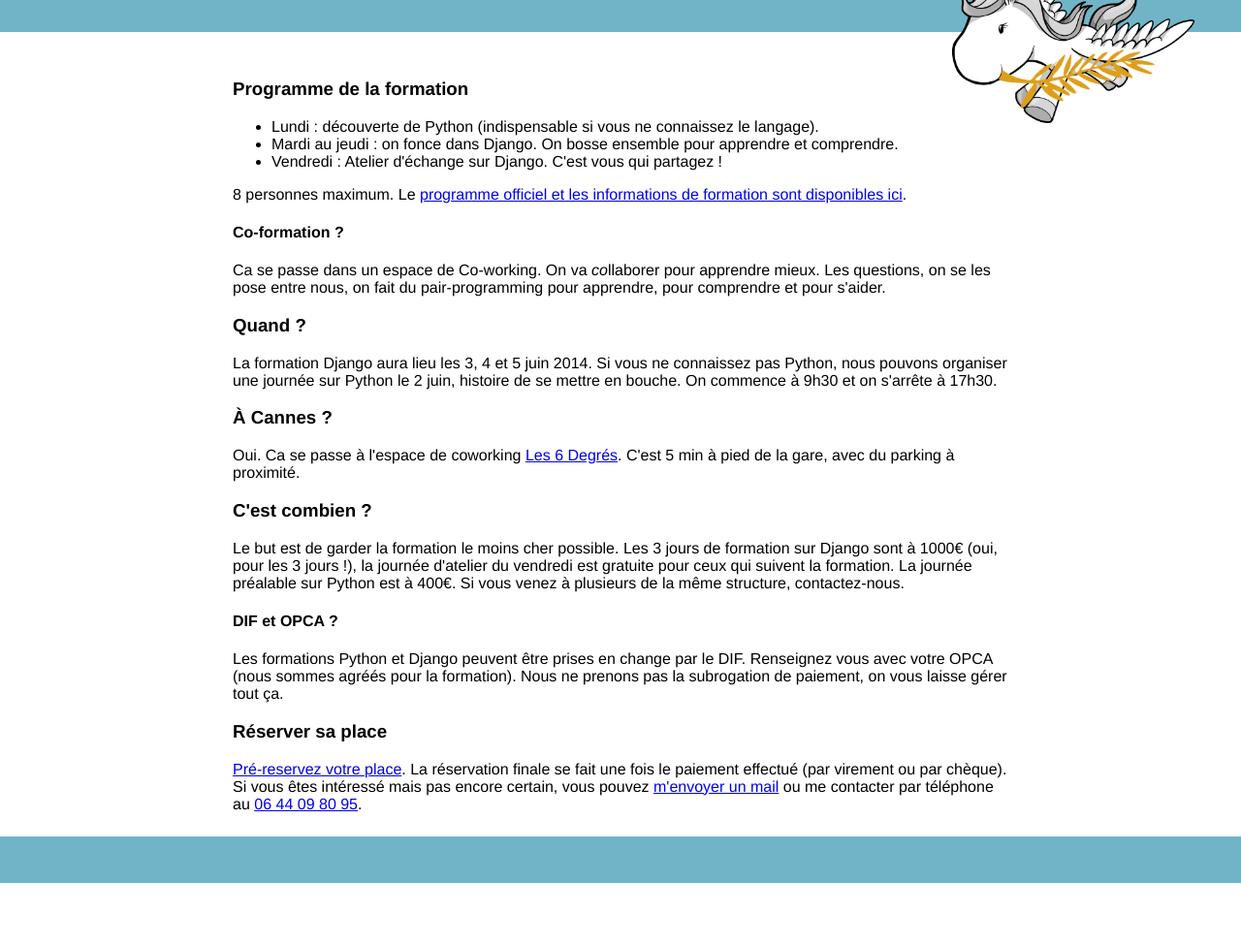
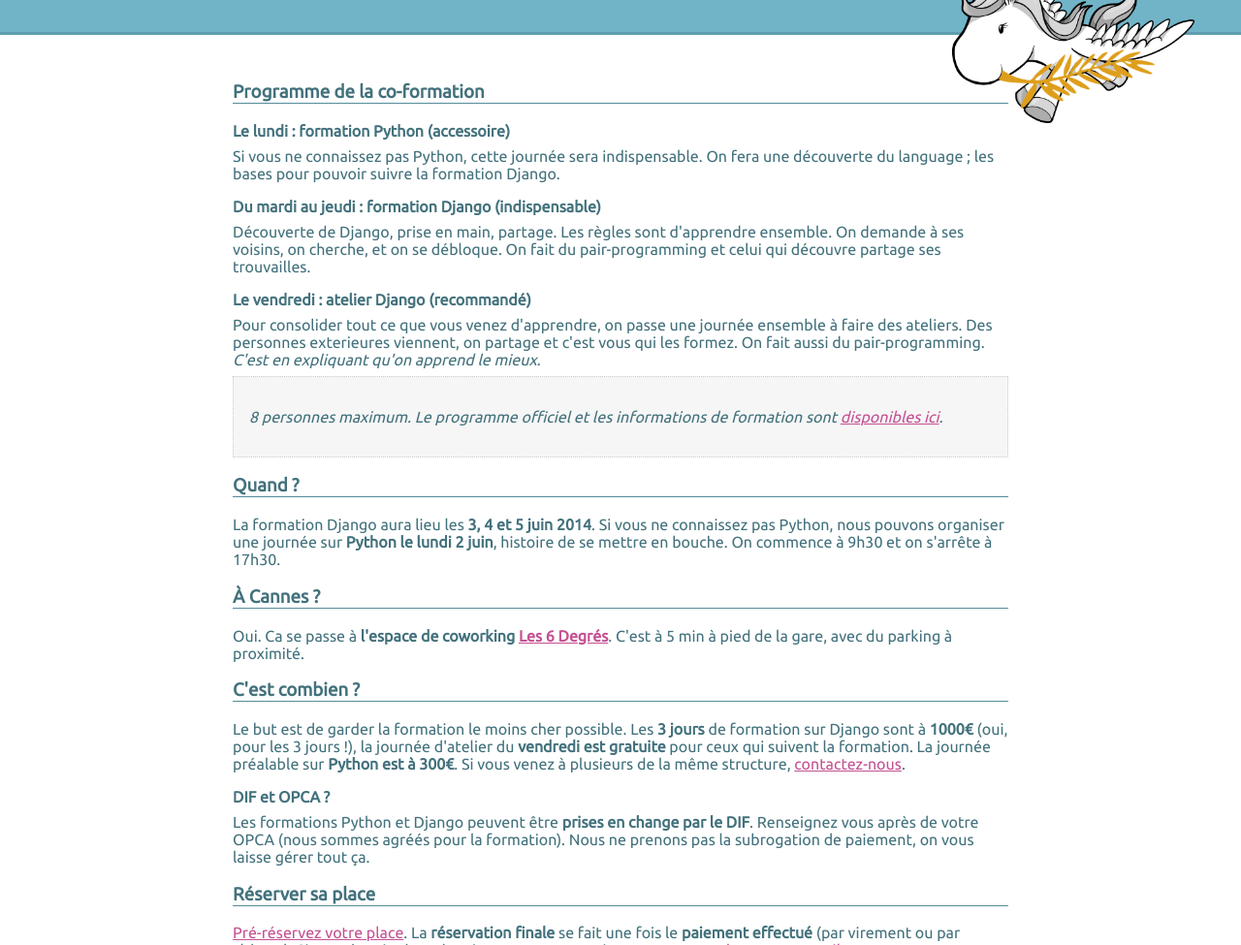
Before and after one commit to scopyleft/workshop, a plain HTML site: page index.html in a window 1280 px wide. Shown: the part 146-1121 px from the top of the page at 97% size. Before the commit the page ends 1057 px from the top, so only its background shows below. Drawn offline with Linux system fonts and the light colour scheme; a web font is replaced by a local one.

Commit message:
updated program and css

```diff
--- /dev/null
+++ b/css/Ubuntu.css
@@ -0,0 +1,6 @@
+@font-face {
+  font-family: 'Ubuntu';
+  font-style: normal;
+  font-weight: 400;
+  src: local('Ubuntu'), url(Ubuntu.ttf) format('truetype');
+}
--- a/css/main.css
+++ b/css/main.css
@@ -2,14 +2,16 @@ html {
     text-align: center;
 }
 body {
-    font-family: Droid Serif, Helvetica, Serif;
+    font-family: Ubuntu, Helvetica, Serif;
     margin: auto;
     text-align: left;
+    color: #42717C;
 }
 
 header {
     padding: 3em;
     margin-bottom: 3em;
+    border-bottom: 3px solid #609EAF;
 }
 
 header, footer {
@@ -34,7 +36,18 @@ h1, h2 {
     margin: 0;
 }
 
-h2 {
+h3 {
+    border-bottom: 1px solid #548B99;
+}
+h4 {
+    margin: 1em 0 0 0;
+    font-size: 1em;
+}
+p {
+    margin: .5em 0;
+}
+a {
+    color: #C45092;
 }
 
 header > img {
@@ -47,3 +60,11 @@ main {
     max-width: 800px;
     margin: auto;
 }
+
+blockquote {
+    font-style: italic;
+    margin: 0;
+    background-color: #f6f6f6;
+    padding: 2em 1em;
+    border: 1px dotted #ccc;
+}
--- a/index.html
+++ b/index.html
@@ -3,7 +3,7 @@
 <head>
     <meta charset="utf-8" />
     <title>Co-Formation Django/Python à Cannes - du 2 au 6 juin 2014</title>
-    <link href="http://fonts.googleapis.com/css?family=Droid+Serif" rel="stylesheet" type="text/css" />
+    <link href="css/Ubuntu.css" rel="stylesheet" type="text/css" />
     <link href="css/main.css" rel="stylesheet" type="text/css" />
     <meta name="description" content="Formation initiation Django à Cannes et formation Python." />
 </head>
@@ -14,52 +14,54 @@
         <img src="images/pony-cannes.png" alt="Django Pony Cannes 2014" />
     </header>
     <main>
-        <h3 id="django-python">Programme de la formation</h3>
+        <h3 id="django-python">Programme de la co-formation</h3>
+        <h4>Le lundi : formation Python (accessoire)</h4>
         <p>
-            <ul>
-                <li>Lundi : découverte de Python (indispensable si vous ne connaissez le langage).</li>
-                <li>Mardi au jeudi : on fonce dans Django. On bosse ensemble pour apprendre et comprendre.</li>
-                <li>Vendredi : Atelier d'échange sur Django. C'est vous qui partagez !</li>
-            </ul>
+            Si vous ne connaissez pas Python, cette journée sera indispensable. On fera une découverte du language ; les bases pour pouvoir suivre la formation Django.</p>
+        <p>
+        <h4>Du mardi au jeudi : formation Django (indispensable)</h4>
+        <p>
+            Découverte de Django, prise en main, partage. Les règles sont d'apprendre ensemble. On demande à ses voisins, on cherche, et on se débloque. On fait du pair-programming et celui qui découvre partage ses trouvailles.
         </p>
+        <h4>Le vendredi : atelier Django (recommandé)</h4>
         <p>
-            8 personnes maximum. Le <a href="http://scopyleft.fr/formation/django/">programme officiel et les informations de formation sont disponibles ici</a>.
+            Pour consolider tout ce que vous venez d'apprendre, on passe une journée ensemble à faire des ateliers. Des personnes exterieures viennent, on partage et c'est vous qui les formez. On fait aussi du pair-programming.<br />
+            <cite>C'est en expliquant qu'on apprend le mieux.</cite></p>
         </p>
-        <h4>Co-formation ?</h4>
-        <p>
-            Ca se passe dans un espace de <en>Co-</en>working. On va <em>co</em>llaborer pour apprendre mieux. Les questions, on se les pose entre nous, on fait du pair-programming pour apprendre, pour comprendre et pour s'aider.
-        </p>
+        <blockquote>
+            8 personnes maximum. Le programme officiel et les informations de formation sont <a href="http://scopyleft.fr/formation/django/">disponibles ici</a>.
+        </blockquote>
 
         <h3 id="dates">Quand ?</h3>
         <p>
-            La formation Django aura lieu les 3, 4 et 5 juin 2014.
-            Si vous ne connaissez pas Python, nous pouvons organiser une journée sur Python le 2 juin, histoire de se mettre en bouche.
+            La formation Django aura lieu les <strong>3, 4 et 5 juin 2014</strong>.
+            Si vous ne connaissez pas Python, nous pouvons organiser une journée sur <strong>Python le lundi 2 juin</strong>, histoire de se mettre en bouche.
             On commence à 9h30 et on s'arrête à 17h30.
         </p>
 
         <h3 id="cannes">À Cannes ?</h3>
         <p>
-            Oui. Ca se passe à l'espace de coworking <a href="http://les6degres.com/cest-ou/">Les 6 Degrés</a>.
-            C'est 5 min à pied de la gare, avec du parking à proximité.
+            Oui. Ca se passe à <strong>l'espace de coworking <a href="http://les6degres.com/cest-ou/">Les 6 Degrés</a></strong>.
+            C'est à 5 min à pied de la gare, avec du parking à proximité.
         </p>
 
         <h3 id="tarif">C'est combien ?</h3>
         <p>
             Le but est de garder la formation le moins cher possible.
-            Les 3 jours de formation sur Django sont à 1000€ (oui, pour les 3 jours !), la journée d'atelier du vendredi est gratuite pour ceux qui suivent la formation.
-            La journée préalable sur Python est à 400€.
-            Si vous venez à plusieurs de la même structure, contactez-nous.
+            Les <strong>3 jours</strong> de formation sur Django sont à <strong>1000€</strong> (oui, pour les 3 jours !), la journée d'atelier du <strong>vendredi est gratuite</strong> pour ceux qui suivent la formation.
+            La journée préalable sur <strong>Python est à 300€</strong>.
+            Si vous venez à plusieurs de la même structure, <a href="mailto:vincent.agnano@scopyleft.fr">contactez-nous</a>.
         </p>
         <h4>DIF et OPCA ?</h4>
         <p>
-            Les formations Python et Django peuvent être prises en change par le DIF. Renseignez vous avec votre OPCA (nous sommes agréés pour la formation). Nous ne prenons pas la subrogation de paiement, on vous laisse gérer tout ça.
+            Les formations Python et Django peuvent être <strong>prises en change par le DIF</strong>. Renseignez vous après de votre OPCA (nous sommes agréés pour la formation). Nous ne prenons pas la subrogation de paiement, on vous laisse gérer tout ça.
         </p>
 
         <h3>Réserver sa place</h3>
         <p>
-            <a href="http://www.eventbrite.com/e/co-formation-django-cannes-tickets-11462589915">Pré-reservez votre place</a>.
-            La réservation finale se fait une fois le paiement effectué (par virement ou par chèque).
-            Si vous êtes intéressé mais pas encore certain, vous pouvez <a href=="mailto:vincent.agnano@scopyleft.fr">m'envoyer un mail</a> ou me contacter par téléphone au <a href="tel:+33644098095">06 44 09 80 95</a>.
+            <a href="http://www.eventbrite.com/e/co-formation-django-cannes-tickets-11462589915">Pré-réservez votre place</a>.
+            La <strong>réservation finale</strong> se fait une fois le <strong>paiement effectué</strong> (par virement ou par chèque).
+            Si vous êtes intéressé mais pas encore certain, vous pouvez <a href="mailto:vincent.agnano@scopyleft.fr">m'envoyer un mail</a> ou me contacter par téléphone au <a href="tel:+33644098095">06 44 09 80 95</a> (Vincent).
         </p>
     </main>
 
```
Also changed, not shown: css/Ubuntu.ttf (added).
